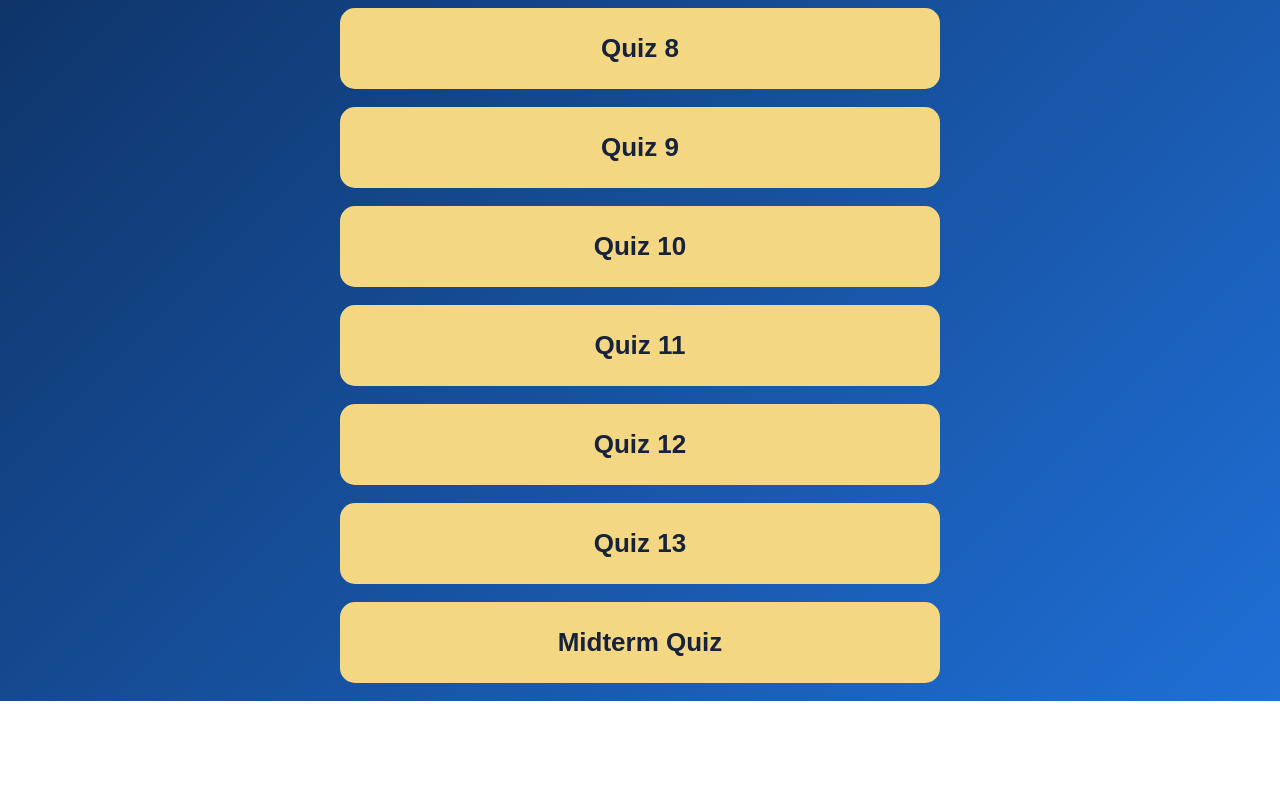
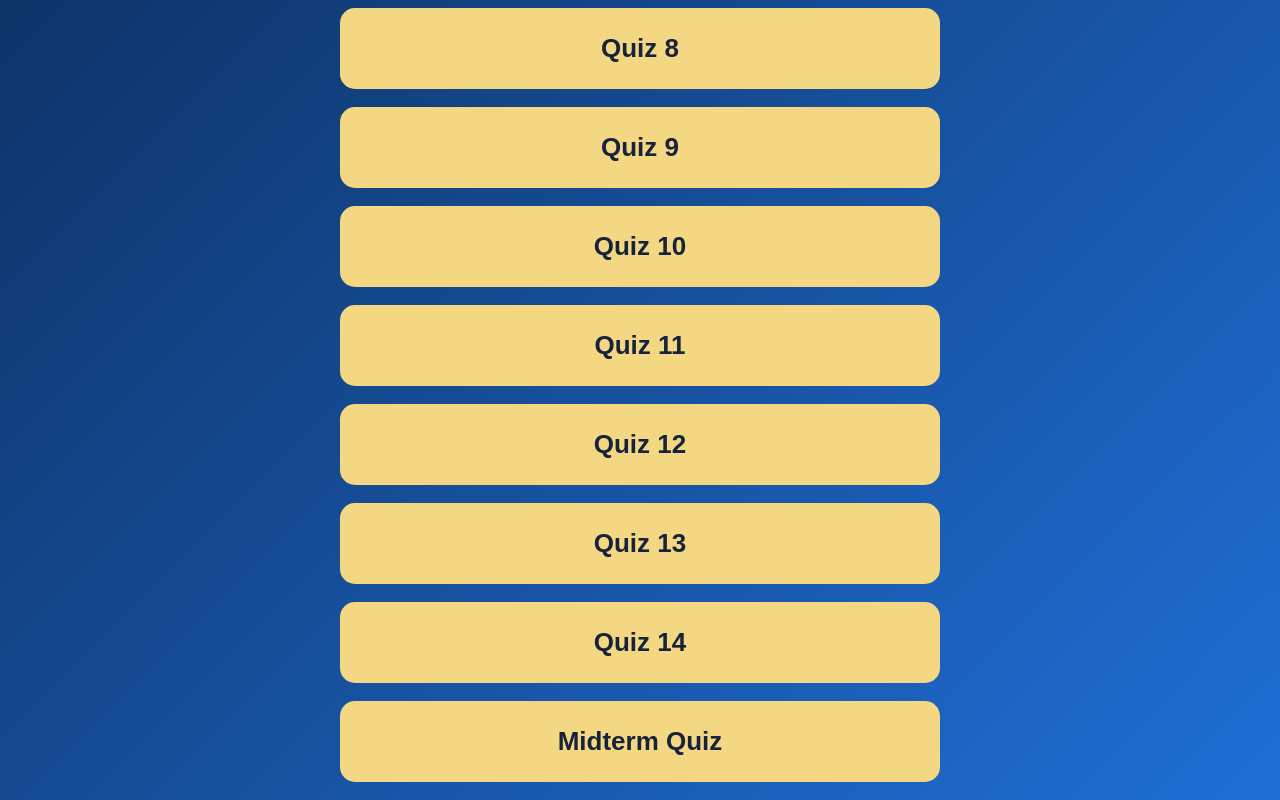
Before and after one commit to centerjust4u-creator/Political, a plain HTML site: page index.html in a window 1280 px wide. Shown: the part 866-1666 px from the top of the page. Before the commit the page ends 1567 px from the top, so only its background shows below. Drawn offline with Linux system fonts and the light colour scheme.

Commit message:
Add link for Quiz 14 in index.html

```diff
--- a/index.html
+++ b/index.html
@@ -71,7 +71,7 @@ a:hover {
 <a href="quiz-11/">Quiz 11</a>
 <a href="quiz-12/">Quiz 12</a>
 <a href="quiz-13/">Quiz 13</a>
-
+<a href="quiz-14/">Quiz 14</a>
 <a href="midterm-quiz/">Midterm Quiz</a>
 
 </div>
```
